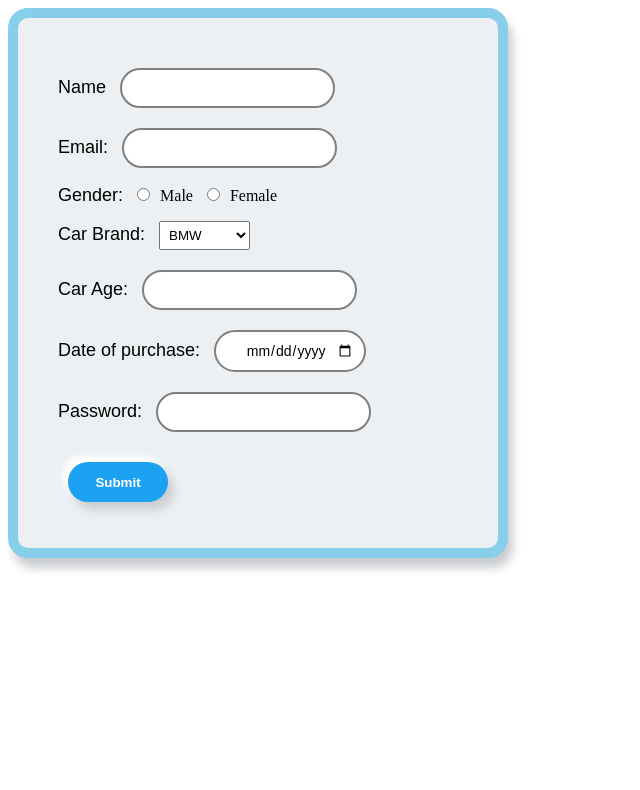
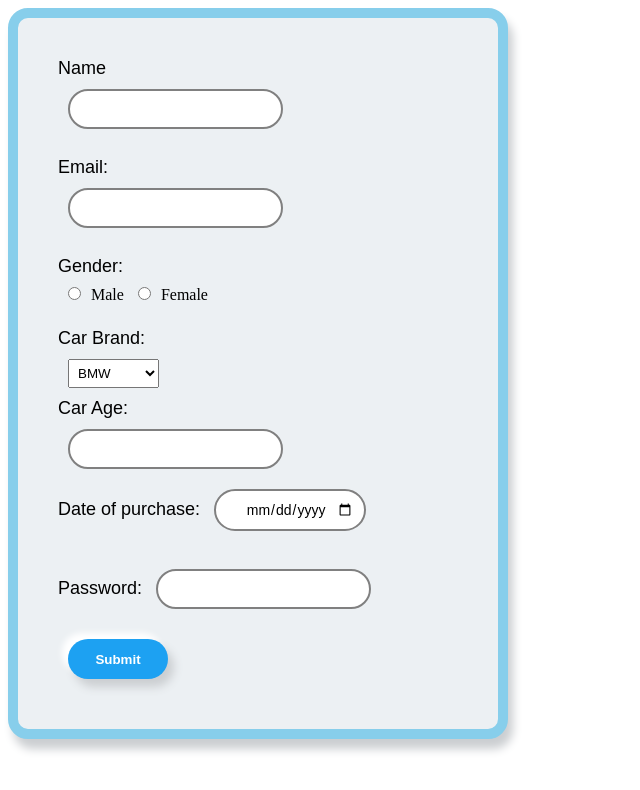
Before and after one commit to acciojob/car-insurance-form-sjoshi91119, a website: page main.html in a window 1280 px wide. Shown: the whole page, without its empty margins (0-640 px from the left). Drawn offline with Linux system fonts and the light colour scheme.

Commit message:
created a submission

```diff
--- a/main.html
+++ b/main.html
@@ -10,30 +10,30 @@
 	<!-- the entire body must be written by student -->
     <script type="text/javascript" src="./script.js">
 </script>
-	<form method="get">
-		<label for="#name">Name</label>
+	<form method="http">
+		<label for="#name">Name</label><br>
 		<input type="text" id="#name">
-		<br>
+		<br><br>
 
-		<label for="#email">Email:</label>
-		<input type="email" id="#email" required><br>
+		<label for="#email">Email:</label><br>
+		<input type="email" id="#email" required><br><br>
 
-		<label for="gender">Gender:</label>
+		<label for="gender">Gender:</label> <br>
 		<input type="radio" name="gender" value="male" required>Male
-		<input type="radio" name="gender" value="female" required>Female <br>
+		<input type="radio" name="gender" value="female" required>Female <br><br>
 
-		<label for="#cars">Car Brand:</label>
+		<label for="#cars">Car Brand:</label><br>
 		<select id="#cars">
 		<option>BMW</option>
 		<option>Audi</option>
 		<option>Mercedez</option>
 		</select> <br>
 
-		<label for="#carage">Car Age:</label>
+		<label for="#carage">Car Age:</label> <br>
 		<input type="number" id="#carage"> <br>
 
 		<label for="#dop">Date of purchase:</label>
-		<input type="date" id="#dop"> <br>
+		<input type="date" id="#dop"> <br><br>
 
 		<label for="#password">Password:</label>
 		<input type="password" id="#password"> <br>
--- a/styles.css
+++ b/styles.css
@@ -17,7 +17,7 @@ form{
 	border-radius:10px;
 	padding: 20px;
 	position: relative;
-  height: 550px;
+  height: auto;
 
   width:500px;
   border-radius: 20px;
```
